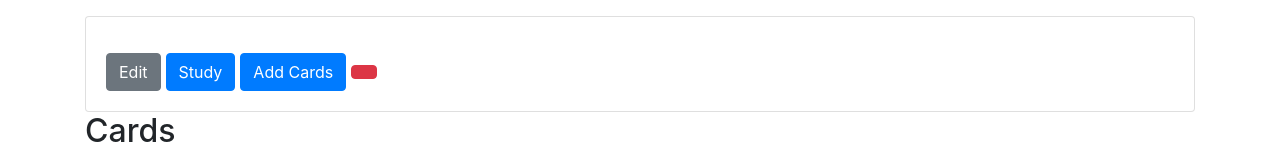
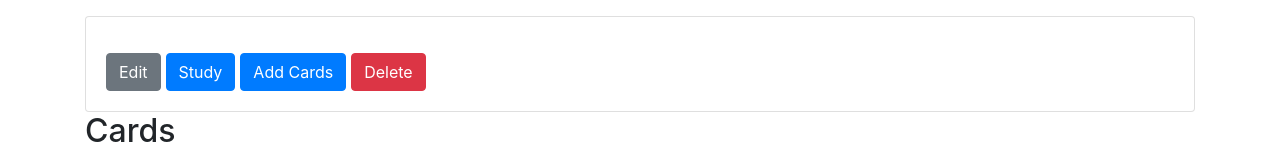
Before and after one commit to Sharlyman/Thinkful-Flashcard-Project, a React (Create React App) app: page /decks/1 in a window 1280 px wide. Shown: the part 329-473 px from the top of the page. Built offline with nearby package versions, Linux system fonts and the light colour scheme; no server answers; a web font is replaced by a local one.

Commit message:
2nd commit

```diff
--- a/src/Cards/CardList.js
+++ b/src/Cards/CardList.js
@@ -42,7 +42,7 @@ function CardList ({ setCard }) {
                     <p>{card.back}</p>
                     <div style={cardStyle}>
                     <button type="button" className="btn btn-secondary" style={cardStyle} key={index} value={card.id} onClick={handleClick}>Edit</button>
-                    <button type="button" className="btn btn-danger bi bi-trash" value={card.id} onClick={deleteFunction}></button>
+                    <button type="button" className="btn btn-danger bi bi-trash" value={card.id} onClick={deleteFunction}>Delete</button>
                     </div>
                 </div>
             </div>
--- a/src/Cards/CardStudy.js
+++ b/src/Cards/CardStudy.js
@@ -56,7 +56,8 @@ function CardStudy ({deck}) {
                 </div>
             </div>
         )
-    } else if (cardNum === cardList.length-1) {     // for the last card in the deck, the "next" button is replaced by a "restart" button
+    } else if (cardNum === cardList.length-1) {
+         // When all cards are finished, a message is shown and the user is offered the opportunity to restart the deck. If the user does not restart the deck, they return to the home screen.
         return (
             <div className="card">
                 <div className="card-body">
--- a/src/Decks/DeckList.js
+++ b/src/Decks/DeckList.js
@@ -31,7 +31,7 @@ function DeckList ({ decks }) {
                     <p>{deck.description} </p>
                     <NavLink to={`/decks/${deck.id}`} type="button" className="btn btn-primary" style={cardStyle}>View</NavLink>
                     <NavLink to={`/decks/${deck.id}/study`} type="button" className="btn btn-primary" style={cardStyle}>Study</NavLink>
-                    <button key={index} type="button" className="btn btn-danger bi bi-trash" style={cardStyle} value={deck.id} onClick={deleteFunction}></button>
+                    <button key={index} type="button" className="btn btn-danger bi bi-trash" style={cardStyle} value={deck.id} onClick={deleteFunction}>Delete</button>
                 </div>
             </li>
         )
--- a/src/Decks/DeckView.js
+++ b/src/Decks/DeckView.js
@@ -49,7 +49,7 @@ function DeckView () {
                 <NavLink to={`/decks/${deckId}/edit`} type="button" className="btn btn-secondary" style={cardStyle}>Edit</NavLink>
                 <NavLink to={`/decks/${deckId}/study`} type="button" className="btn btn-primary" style={cardStyle}>Study</NavLink>
                 <NavLink to={`/decks/${deckId}/cards/new`} type="button" className="btn btn-primary"style={cardStyle}>Add Cards</NavLink>
-                <button type="button" className="btn btn-danger bi bi-trash" style={cardStyle} value={deckId} onClick={deleteFunction}></button>
+                <button type="button" className="btn btn-danger bi bi-trash" style={cardStyle} value={deckId} onClick={deleteFunction}>Delete</button>
             </div>
         </div>
     </div>
```
